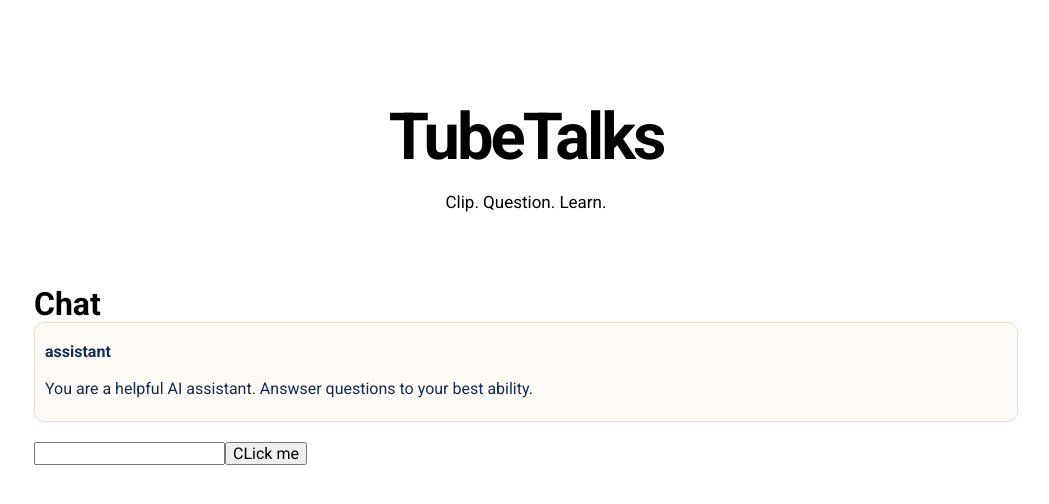
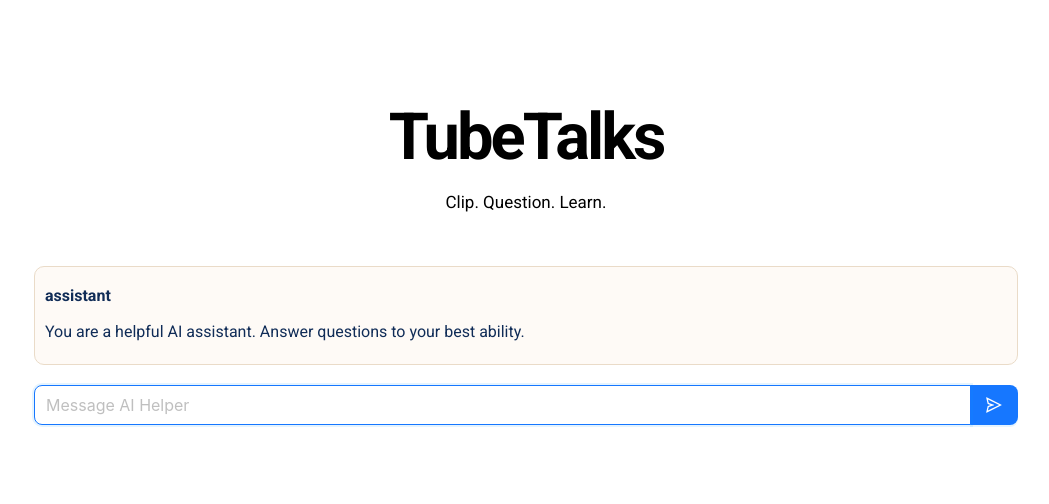
Before and after one commit to vargassormm1/TubeTalks, a Next.js app: page /chat/1 in a window 1280 px wide. Shown: the top 504 px of the page, without its empty margins (114-1163 px from the left). Built offline with nearby package versions, Linux system fonts and the light colour scheme.

Commit message:
chat page

```diff
--- a/src/app/chat/[link]/page.js
+++ b/src/app/chat/[link]/page.js
@@ -1,31 +1,45 @@
 "use client";
 
-import { useState } from "react";
+import { useState, useRef, useEffect } from "react";
 import styles from "./chat.module.css";
 import { useParams } from "next/navigation";
 import { getAIResponse } from "@/utils/api";
 import QACard from "@/components/QACard/QACard";
+import { Spin, Space, Button, Input } from "antd";
+import { SendOutlined } from "@ant-design/icons";
+
 const Chat = () => {
+  const chatHistoryRef = useRef(null);
+  const inputRef = useRef(null);
+  const { link } = useParams();
   const [question, setQuestion] = useState("");
+  const [disable, setDisable] = useState(false);
+  const [loading, setLoading] = useState(false);
   const [chatHistory, setChatHistory] = useState([
     {
       role: "assistant",
       content:
-        "You are a helpful AI assistant. Answser questions to your best ability.",
+        "You are a helpful AI assistant. Answer questions to your best ability.",
     },
   ]);
-  const { link } = useParams();
 
   const handleSend = async () => {
-    setChatHistory((prev) => [
-      ...prev,
-      {
+    if (question.trim() === "") {
+      alert("Please enter a question before sending.");
+      return;
+    }
+    const newUserMessage = {
       role: "user",
       content: question,
-      },
+    };
+    setQuestion("");
+    setChatHistory((prev) => [...prev, newUserMessage]);
+    setDisable(true);
+    setLoading(true);
+    const response = await getAIResponse(link, [
+      ...chatHistory,
+      newUserMessage,
     ]);
-    setQuestion("");
-    const response = await getAIResponse(link, chatHistory);
     setChatHistory((prev) => [
       ...prev,
       {
@@ -33,20 +47,54 @@ const Chat = () => {
         content: response,
       },
     ]);
+    setLoading(false);
+    setDisable(false);
   };
 
+  const scrollToBottom = () => {
+    if (chatHistoryRef.current) {
+      chatHistoryRef.current.scrollTop = chatHistoryRef.current.scrollHeight;
+    }
+  };
+
+  useEffect(() => {
+    scrollToBottom();
+  }, [chatHistory]);
+
+  useEffect(() => {
+    scrollToBottom();
+    inputRef.current.focus();
+  }, []);
+
   return (
-    <div>
-      <h1>Chat</h1>
+    <div className={styles.container}>
+      <div ref={chatHistoryRef} className={styles.chatHistory}>
         {chatHistory.map((chat, id) => {
           return <QACard key={id} user={chat.role} content={chat.content} />;
         })}
-      <input
-        type="text"
+        {loading ? <Spin /> : <></>}
+      </div>
+      <div className={styles.chatForm}>
+        <Space.Compact
+          style={{
+            alignSelf: "center",
+            justifySelf: "center",
+            width: "100%",
+          }}
+        >
+          <Input
+            ref={inputRef}
+            size="large"
             value={question}
             onChange={(e) => setQuestion(e.target.value)}
+            placeholder="Message AI Helper"
+            disabled={disable}
           />
-      <button onClick={handleSend}>CLick me</button>
+          <Button size="large" onClick={handleSend} type="primary">
+            <SendOutlined />
+          </Button>
+        </Space.Compact>
+      </div>
     </div>
   );
 };
```
Lines whose indentation alone changed are shown as unchanged.
